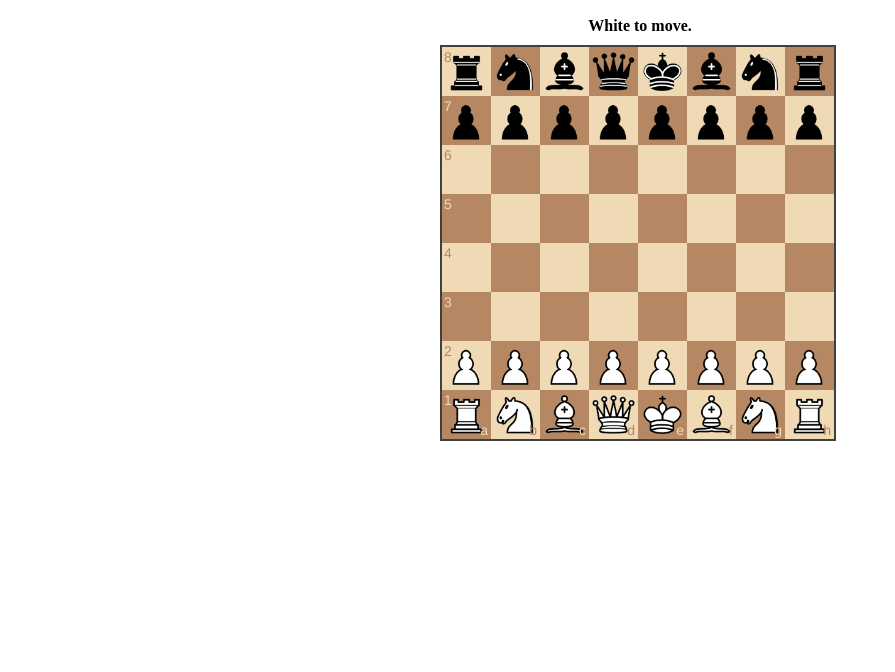
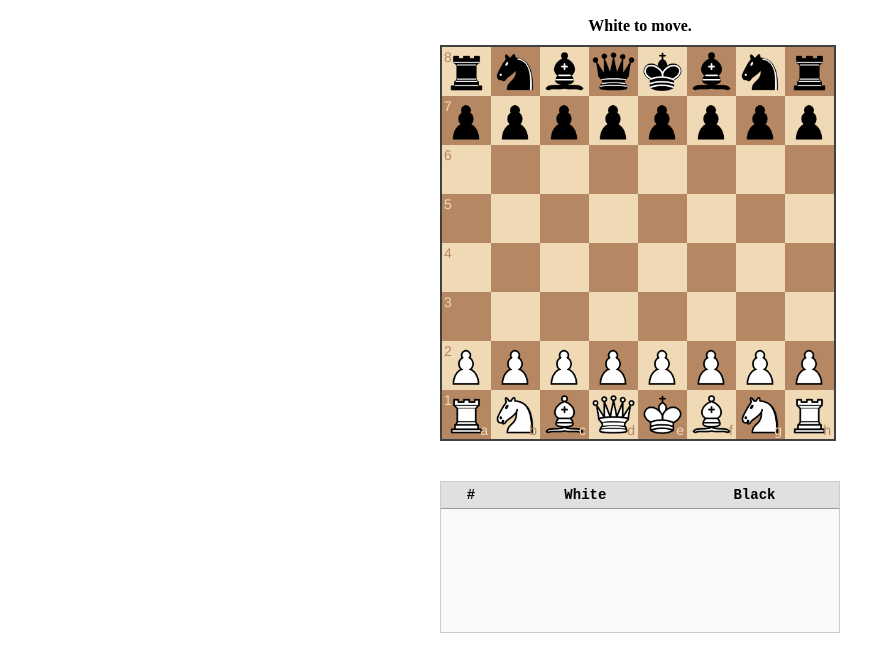
Before and after one commit to MaxximillionThomas/blockfish, a plain HTML site: page index.html in a window 1280 px wide. Shown: the part 104-776 px from the top of the page, without its empty margins (0-895 px from the left). Drawn offline with nearby package versions, Linux system fonts and the light colour scheme; no server answers.

Commit message:
Move history
Restructured move history to fill into a table that is split between white and black moves.
The table has been styled for readability and will auto-scroll to keep up with the latest moves.

```diff
--- a/css/styles.css
+++ b/css/styles.css
@@ -8,12 +8,13 @@
 /* =============================
 // ==  Menu  ===================
 // ============================= */
+
 #menuOptions {
     margin-bottom: 20px;
 }
 
 /* =============================
-// ==  Game  ===========
+// ==  Status & board  ===========
 // ============================= */
 
 #gameContainer {
@@ -27,13 +28,50 @@
     font-weight: bold;
 }
 
-/* #myBoard {
-    width: 100%;
-} */
+/* =============================
+// ==  Move history  ===========
+// ============================= */
 
+/* Parent move history element - updates with the subsequent styles through js */
 #pgn {
     margin-top: 40px;
     margin-bottom: 40px;
+    height: 150px;
+    overflow-y: auto;
+    border: 1px solid #ccc;
+    background-color: #f9f9f9;
+}
+
+/* Table structure */
+.move-table {
+    width: 100%;
+    border-collapse: collapse;
+    font-family: monospace;
+}
+
+/* Table headers */
+.move-table th {
+    background-color: #e0e0e0;
+    position: sticky;
+    top: 0;
+    padding: 5px;
+    border-bottom: 1px solid #999;
+    font-size: 14px;
+}
+
+/* Table cells */
+.move-table td {
+    padding: 4px 8px;
+    border-bottom: 1px solid #eee;
+    font-size: 14px;
+}
+
+/* Zebra striping for readability */
+.move-table tr:nth-child(even) {
+    background-color: #fff;
+}
+.move-table tr:nth-child(odd) {
+    background-color: #f2f2f2;
 }
 
 /* =============================
--- a/js/main.js
+++ b/js/main.js
@@ -164,13 +164,13 @@ function updateStatus() {
         if (game.in_check()) {
             status += ' ' + moveColor + ' is in check.';
         }
-  }
+    }
 
-  // Update the status div
-  $('#status').html(status);
+    // Update the status div
+    $('#status').html(status);
 
-  // Update the move history div
-  $('#pgn').html(game.pgn());
+    // Update the move history div
+    updateMoveHistory();
 }
 
 // Force the board to accurately reflect the game state
@@ -197,7 +197,7 @@ updateStatus();
 // ==  UI controls  ============
 // =============================
 
-// ========== Start new game ==========
+// ==========  Start new game  ==========
 // Reset the game to the starting position
 function startNewGame() {
     // Clear any existing delayed moves
@@ -218,7 +218,7 @@ function startNewGame() {
 var resetButton = document.getElementById('startBtn');
 resetButton.addEventListener('click', startNewGame);
 
-// ========== Game over  ==========
+// ==========  Game over  ==========
 // Modal Elements
 var modal = document.getElementById("gameOverModal");
 var modalText = document.getElementById("gameResult");
@@ -243,3 +243,46 @@ function gameOverModalReset() {
 
 // When the user clicks the button, reset the game and hide the modal
 modalBtn.addEventListener('click', gameOverModalReset);
+
+// ==========  Move history  ==========
+function updateMoveHistory() {
+    // Get the history as an array: ['d4', 'd5', 'c4', 'b5']
+    var history = game.history();
+
+    // Create an HTML table for storing move history
+    var html = '<table class="move-table">';
+    html += '<thead><tr><th>#</th><th>White</th><th>Black</th></tr></thead>';
+    html += '<tbody>';
+
+    // Iterate through moves in pairs (1. white, 2. black)
+    for (var i = 0; i < history.length; i += 2) {
+        var moveNumber = (i / 2) + 1;
+
+        // White move is the first in the pair
+        var whiteMove = history[i];
+
+        // Black move is the second in the pair
+        if (history[i + 1]) {
+            blackMove = history[i + 1];
+        // Handle pending black move
+        } else {
+            blackMove = '';
+        }
+
+        html += '<tr>';
+        html += '<td>' + moveNumber + '.</td>';
+        html += '<td>' + whiteMove + '</td>';
+        html += '<td>' + blackMove + '</td>';
+        html += '</tr>';
+    }
+
+    // Close the table after all moves are added
+    html += '</tbody></table>';
+
+    // Update the HTML element with the generated table
+    var pgnElement = document.getElementById('pgn');
+    pgnElement.innerHTML = html;
+
+    // Auto-scroll the move history to the latest move
+    pgnElement.scrollTop = pgnElement.scrollHeight;
+}
```
